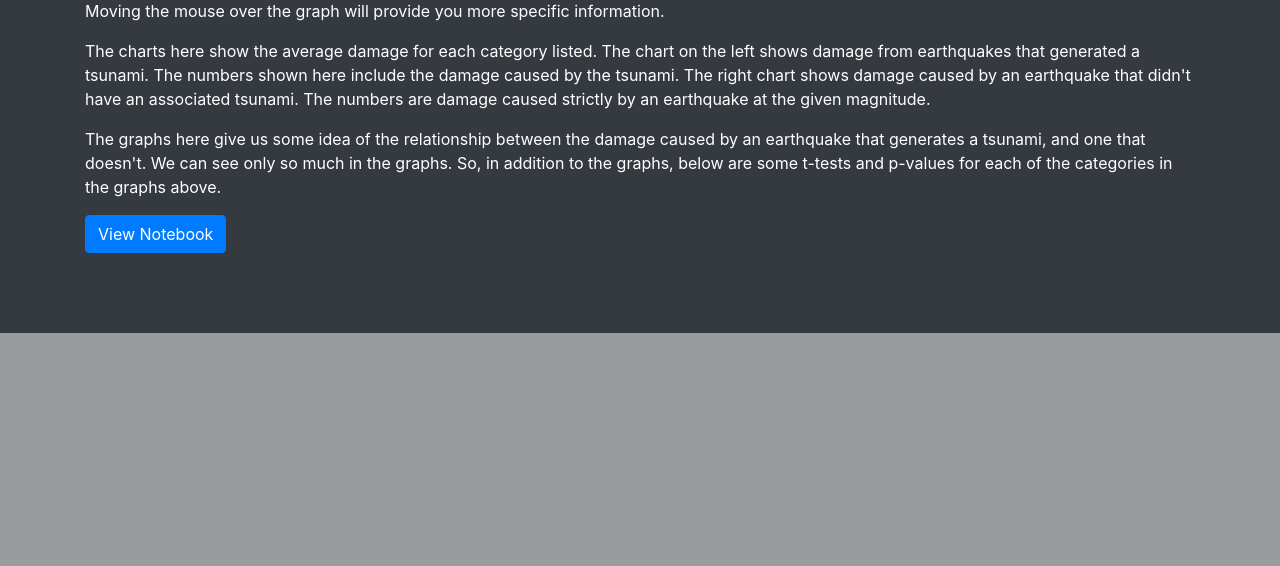
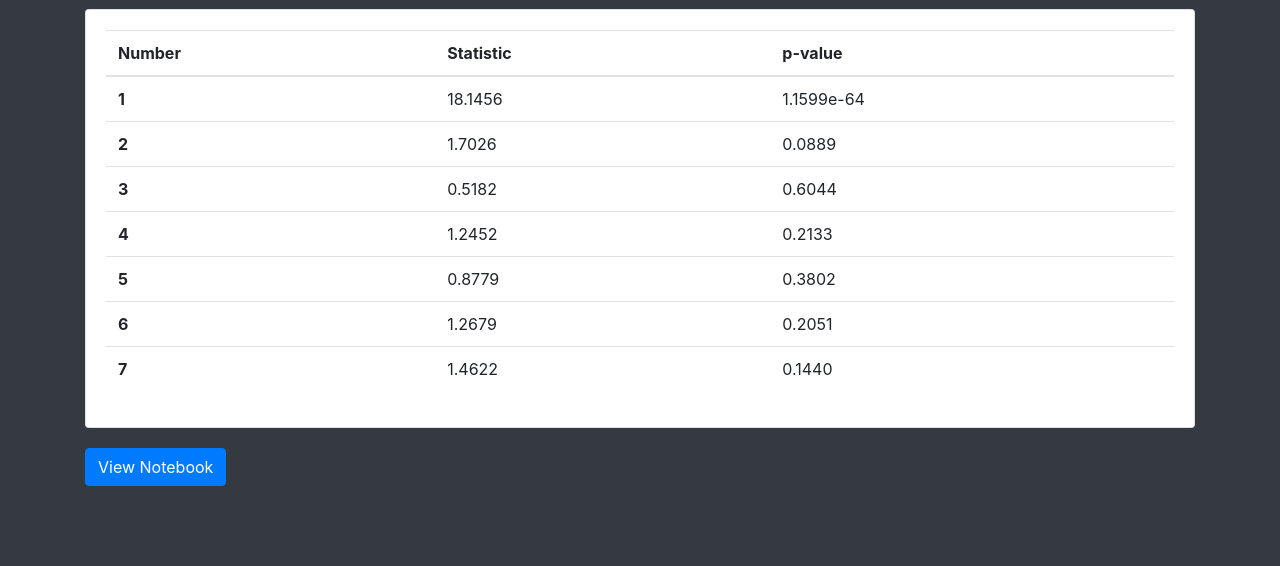
Before and after one commit to labs13-quake-viewer/ds-application, a Flask app: page /tsunami in a window 1280 px wide; the page is wider, and only the part inside the window is pictured. Shown: the part 888-1454 px from the top of that part. Before the commit the page ends 1221 px from the top of that part, so only its background shows below. Run offline with Flask 3, Linux system fonts and the light colour scheme; some libraries are stand-ins or nearby versions.

Commit message:
Added table, and rearranged so paragraph was visible

```diff
--- a/app/templates/tsunami.html
+++ b/app/templates/tsunami.html
@@ -11,12 +11,60 @@
       The Effect of an Earthquake Generated Tsunami on Damage Numbers
     </p>
     <div class="danielles-grid">
-      <iframe width="900" height="700" frameborder="0" scrolling="no" src="//plot.ly/~dlromanoff/135.embed"></iframe>
-      <iframe width="900" height="700" frameborder="0" scrolling="no" src="//plot.ly/~dlromanoff/133.embed"></iframe>
+      <iframe width="630" height="490" frameborder="0" scrolling="no" src="//plot.ly/~dlromanoff/135.embed"></iframe>
+      <iframe width="630" height="490" frameborder="0" scrolling="no" src="//plot.ly/~dlromanoff/133.embed"></iframe>
     </div>
     <p>Moving the mouse over the graph will provide you more specific information.</p>
     <p>The charts here show the average damage for each category listed. The chart on the left shows damage from earthquakes that generated a tsunami. The numbers shown here include the damage caused by the tsunami. The right chart shows damage caused by an earthquake that didn't have an associated tsunami. The numbers are damage caused strictly by an earthquake at the given magnitude.</p>
     <p>The graphs here give us some idea of the relationship between the damage caused by an earthquake that generates a tsunami, and one that doesn't. We can see only so much in the graphs. So, in addition to the graphs, below are some t-tests and p-values for each of the categories in the graphs above.</p>
+    <div class="card table-card">
+    <table class="table">
+      <thead>
+        <tr>
+          <th scope="col">Number</th>
+          <th scope="col">Statistic</th>
+          <th scope="col">p-value</th>
+        </tr>
+      </thead>
+      <tbody>
+        <tr>
+          <th scope="row">1</th>
+          <td>18.1456</td>
+          <td>1.1599e-64</td>
+        </tr>
+        <tr>
+          <th scope="row">2</th>
+          <td>1.7026</td>
+          <td>0.0889</td>
+        </tr>
+        <tr>
+          <th scope="row">3</th>
+          <td>0.5182</td>
+          <td>0.6044</td>
+        </tr>
+        <tr>
+          <th scope="row">4</th>
+          <td>1.2452</td>
+          <td>0.2133</td>
+        </tr>
+        <tr>
+          <th scope="row">5</th>
+          <td>0.8779</td>
+          <td>0.3802</td>
+        </tr>
+        <tr>
+          <th scope="row">6</th>
+          <td>1.2679</td>
+          <td>0.2051</td>
+        </tr>
+        <tr>
+          <th scope="row">7</th>
+          <td>1.4622</td>
+          <td>0.1440</td>
+        </tr>
+      </tbody>
+    </table>
+    </div>
     <a href="https://colab.research.google.com/github/labs13-quake-viewer/ds-notebooks/blob/master/Plots.ipynb" target="blank" class="btn btn-primary">View Notebook</a>
 </div>
 {% endblock body %}
```
